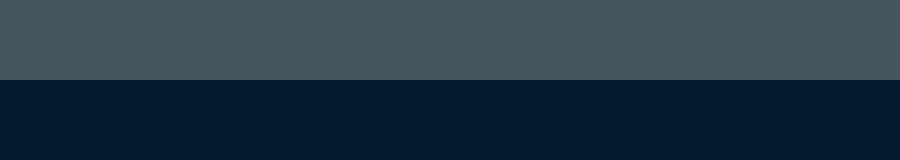
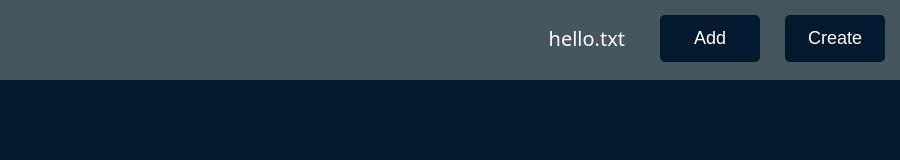
Before and after one commit to TharinduEpaz/electron-text-editor, an Electron app: page index.html in a window 900 px wide. Drawn offline with Linux system fonts and the light colour scheme.

Commit message:
Ui changes

```diff
--- a/index.html
+++ b/index.html
@@ -5,16 +5,24 @@
     <meta http-equiv="X-UA-Compatible" content="IE=edge">
     <meta name="viewport" content="width=device-width, initial-scale=1.0">
     <link rel="stylesheet" href="styles.css">
+    <!-- this will prevent cross site scriting attacks and data injection attacks -->
+    <meta http-equiv="Content-Security-Policy" content="default-src 'self';">
     <title>Document</title>
 </head>
 <body>
     <div class="title-bar">
-
+        <div class="menu-section">
+            <span class="file-name">hello.txt</span>
+            <button id="add">Add</button>
+            <button id="create">Create</button>
+        </div>
     </div>
 
     <!-- main element is the wrapper for the textarea -->
     <main>
+        <textarea id="editor">
 
+        </textarea>
 
     </main>
 </body>
--- a/main.js
+++ b/main.js
@@ -1,4 +1,5 @@
 const { app, BrowserWindow } = require('electron');
+const { path } = require('express/lib/application');
 
 
 require ('electron-reloader')(module);
@@ -10,8 +11,11 @@ const createWindow = () => {
         width:900,
         height: 700,
         titleBarStyle: 'hidden', //remove the default title bar
+        webPreferences:{
+            preload:path.join
+        }
     });
-    mainWindow.webContents.openDevTools(); //this will open the dev tools when the app is launched
+    // mainWindow.webContents.openDevTools(); //this will open the dev tools when the app is launched
     mainWindow.loadFile('index.html');
 };
 
--- a/styles.css
+++ b/styles.css
@@ -1,13 +1,84 @@
+
 body{
+    box-sizing: border-box;
     background-color: rgb(3, 26, 46);
     margin:0;
+    font-family: system-ui, -apple-system, BlinkMacSystemFont, 'Segoe UI', Roboto, Oxygen, Ubuntu, Cantarell, 'Open Sans', 'Helvetica Neue', sans-serif;
+    display: flex;
+    flex-direction: column;
+    height: 100vh;
+
 
 }
 .title-bar{
+
     background-color: rgb(69, 86, 94);
-    width: 100%;
     height:10vh;
 
     /* make the title bar draggable by the mouse */
     -webkit-app-region: drag;
 }
+
+.title-bar .menu-section {
+    display: flex;
+    justify-content: flex-end;
+    width: 100vw;
+    gap: 10px;
+}
+.title-bar .menu-section .file-name{
+    margin-right: 15px;
+    margin-top:15px;
+
+    font-size: 20px;
+    color: white;
+
+    padding: 10px;
+
+}
+.title-bar .menu-section button{
+    margin-right: 15px;
+    margin-top:15px;
+    width: 100px;
+    background-color: rgb(3, 26, 46);
+    border: white;
+    color: white;
+    font-size: 18px;
+    cursor: pointer;
+    -webkit-app-region: no-drag;
+    padding: 10px;
+    border-radius: 5px;
+    /* change color when hover */
+    transition: 0.3s;
+
+}
+.title-bar .menu-section button:hover{
+    background-color: rgb(2, 4, 5);
+    border: white;
+    color: white;
+    font-size: 18px;
+    cursor: pointer;
+    -webkit-app-region: no-drag;
+    padding: 10px;
+    border-radius: 5px;
+    /* change color when hover */
+    transition: 0.3s;
+}
+
+main{
+    flex: 1;
+    padding: 20px;
+    display: flex;
+
+}
+
+main textarea{
+    flex:1;
+    background-color: transparent;
+    outline:none;
+    border: none;
+    margin: 0;
+    padding: 0;
+    width: 100%;
+    resize: none;
+    color: aliceblue;
+}
```
Also changed, not shown: renderer.js (added).
